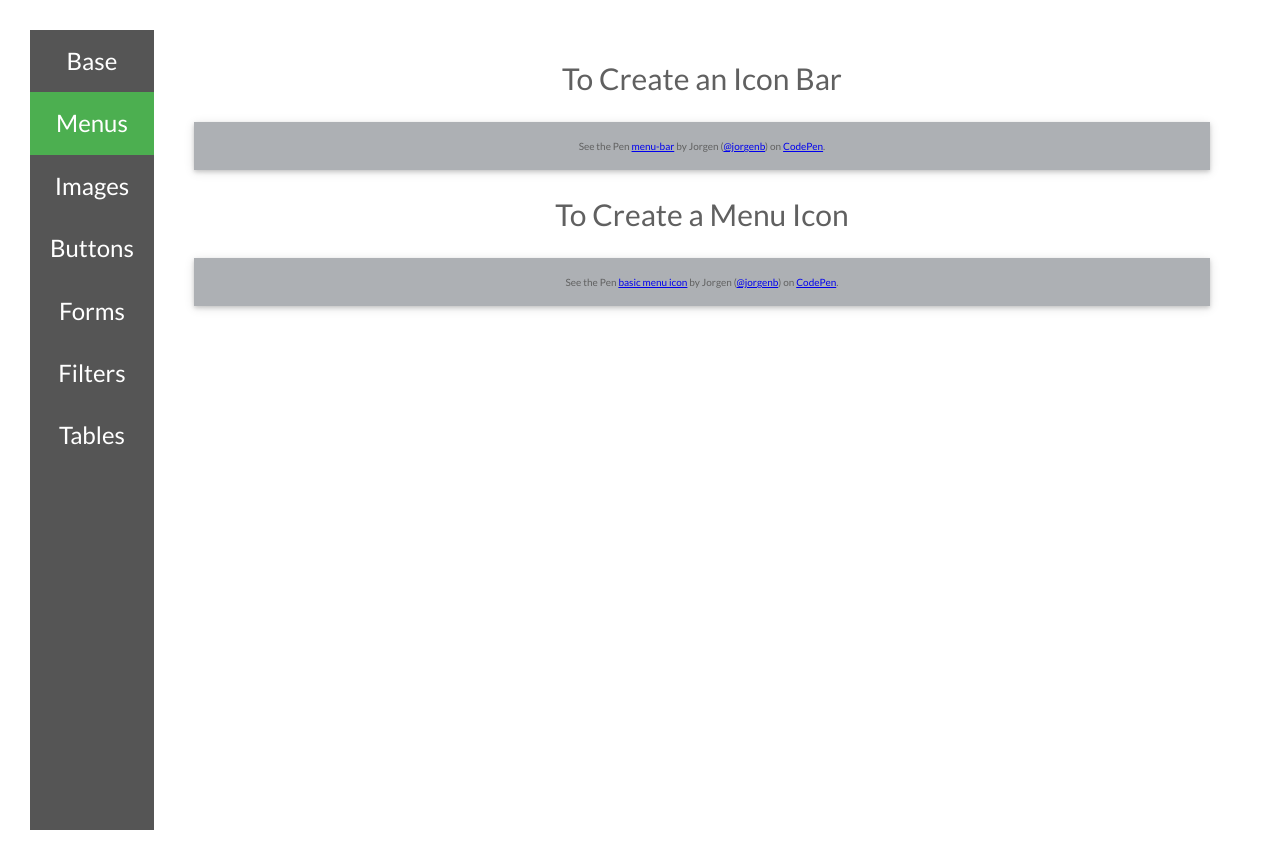
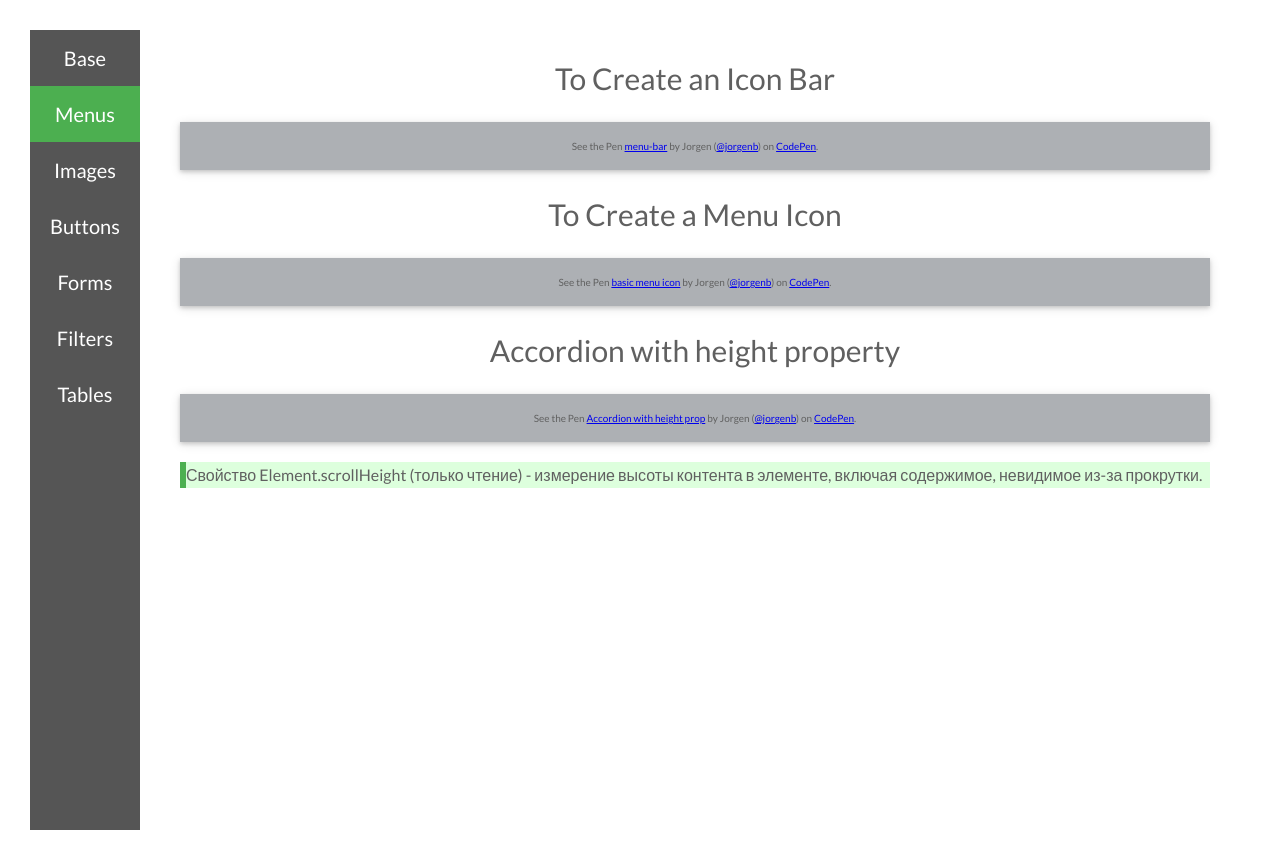
Before and after one commit to ybeliaev/WEBblocks, a plain HTML site: page menus/menu.html in a window 1280 px wide. Drawn offline with Linux system fonts and the light colour scheme; a script that the page names is missing; files whose address does not match are found by name.

Commit message:
upp 10.10 2

```diff
--- a/menus/menu.html
+++ b/menus/menu.html
@@ -28,7 +28,13 @@
 			<h2>To Create a Menu Icon</h2>
 			<div class="item">
 				<p data-height="265" data-theme-id="0" data-slug-hash="KxVQYp" data-default-tab="css,result" data-user="jorgenb" data-pen-title="basic menu icon" class="codepen">See the Pen <a href="https://codepen.io/jorgenb/pen/KxVQYp/">basic menu icon</a> by Jorgen (<a href="https://codepen.io/jorgenb">@jorgenb</a>) on <a href="https://codepen.io">CodePen</a>.</p>
-
+			</div>
+			<h2>Accordion with height property</h2>
+			<div class="item">
+				<p data-height="265" data-theme-id="0" data-slug-hash="yxeZBZ" data-default-tab="html,result" data-user="jorgenb" data-pen-title="Accordion with height prop" class="codepen">See the Pen <a href="https://codepen.io/jorgenb/pen/yxeZBZ/">Accordion with height prop</a> by Jorgen (<a href="https://codepen.io/jorgenb">@jorgenb</a>) on <a href="https://codepen.io">CodePen</a>.</p>
+			</div>
+			<div class="info">
+				<p>Свойство Element.scrollHeight (только чтение) - измерение высоты контента в элементе, включая содержимое, невидимое из-за прокрутки. </p>
 			</div>
 		</header>
 	</header>
--- a/style.css
+++ b/style.css
@@ -64,7 +64,8 @@ header{
 
 .bar {
     background-color: #555;
-    height: 100vh;
+	height: 100vh;
+
 }
 
 .bar a {
@@ -72,9 +73,16 @@ header{
     text-align: center;
     padding: 1.2rem 2rem;
     color: white;
-    font-size: 2.4rem;
+    font-size: 2rem;
     text-decoration: none;
     transition: all 0.3s ease-out;
+}
+
+.title_link{
+	color: rgb(121, 132, 233);
+	font-size: 2.4rem;
+	padding: 1.2rem 2rem 1.2rem 0.5rem;
+	text-align: left;
 }
 
 .bar a:hover {
@@ -98,3 +106,9 @@ h2 {
     margin: 2rem 0;
     box-shadow: 0 2px 4px 0 rgba(0,0,0,0.16),0 2px 10px 0 rgba(0,0,0,0.12);
 }
+.info {
+	background-color: #ddffdd;
+	border-left: 6px solid #4CAF50;
+	font-size: 1.6rem;
+	text-align: left;
+}
```
Also changed, not shown: index.html (+1 -0 lines).
